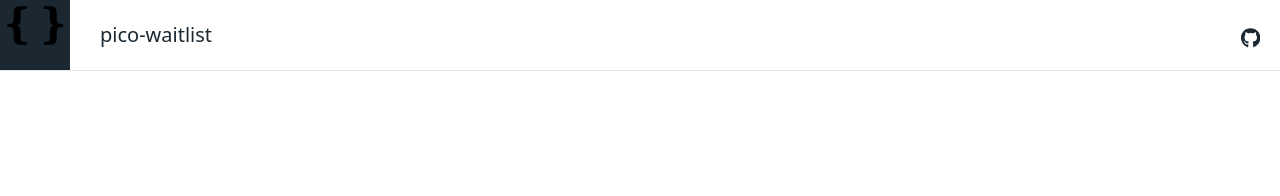
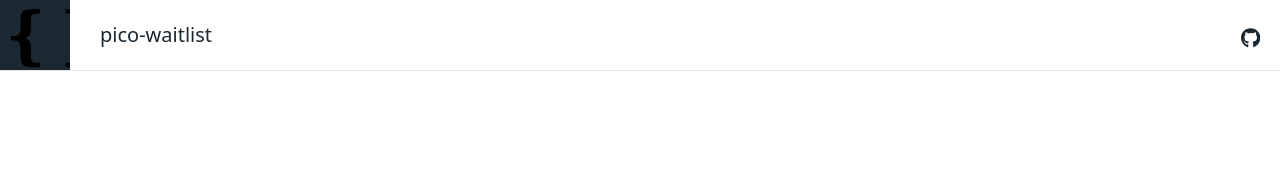
Before and after one commit to nathanclevenger/pico-waitlist, a Jekyll site: the page built from README.md, in a window 1280 px wide. Shown: the top 196 px of the page. Built offline with Jekyll 4.4.1, drawn with Linux system fonts in a browser that asks for light colours; our own code applies the rules of GitHub Pages for plain Markdown files.

Commit message:
Update default.html

```diff
--- a/_layouts/default.html
+++ b/_layouts/default.html
@@ -43,7 +43,7 @@
             </svg> -->
 
             <svg xmlns="http://www.w3.org/2000/svg" viewBox="0 0 100 100" height="56px">
-              <text y=".9em" font-size="60">{{ site.icon }}</text>
+              <text y=".9em" font-size="90">{{ site.icon }}</text>
             </svg>
             <!-- <svg aria-hidden="true" focusable="false" role="img" xmlns="http://www.w3.org/2000/svg" viewBox="0 0 1000 1000" height="56px">
               <path fill="currentColor" d="M633.43 429.23c0 118.38-49.76 184.72-138.87 184.72-53 0-92.04-25.37-108.62-67.32h-2.6v203.12H250V249.7h133.67v64.72h2.28c17.24-43.9 55.3-69.92 107-69.92 90.4 0 140.48 66.02 140.48 184.73zm-136.6 0c0-49.76-22.1-81.96-56.9-81.96s-56.9 32.2-57.24 82.28c.33 50.4 22.1 81.63 57.24 81.63 35.12 0 56.9-31.87 56.9-81.95zM682.5 547.5c0-37.32 30.18-67.5 67.5-67.5s67.5 30.18 67.5 67.5S787.32 615 750 615s-67.5-30.18-67.5-67.5z"></path>
```
